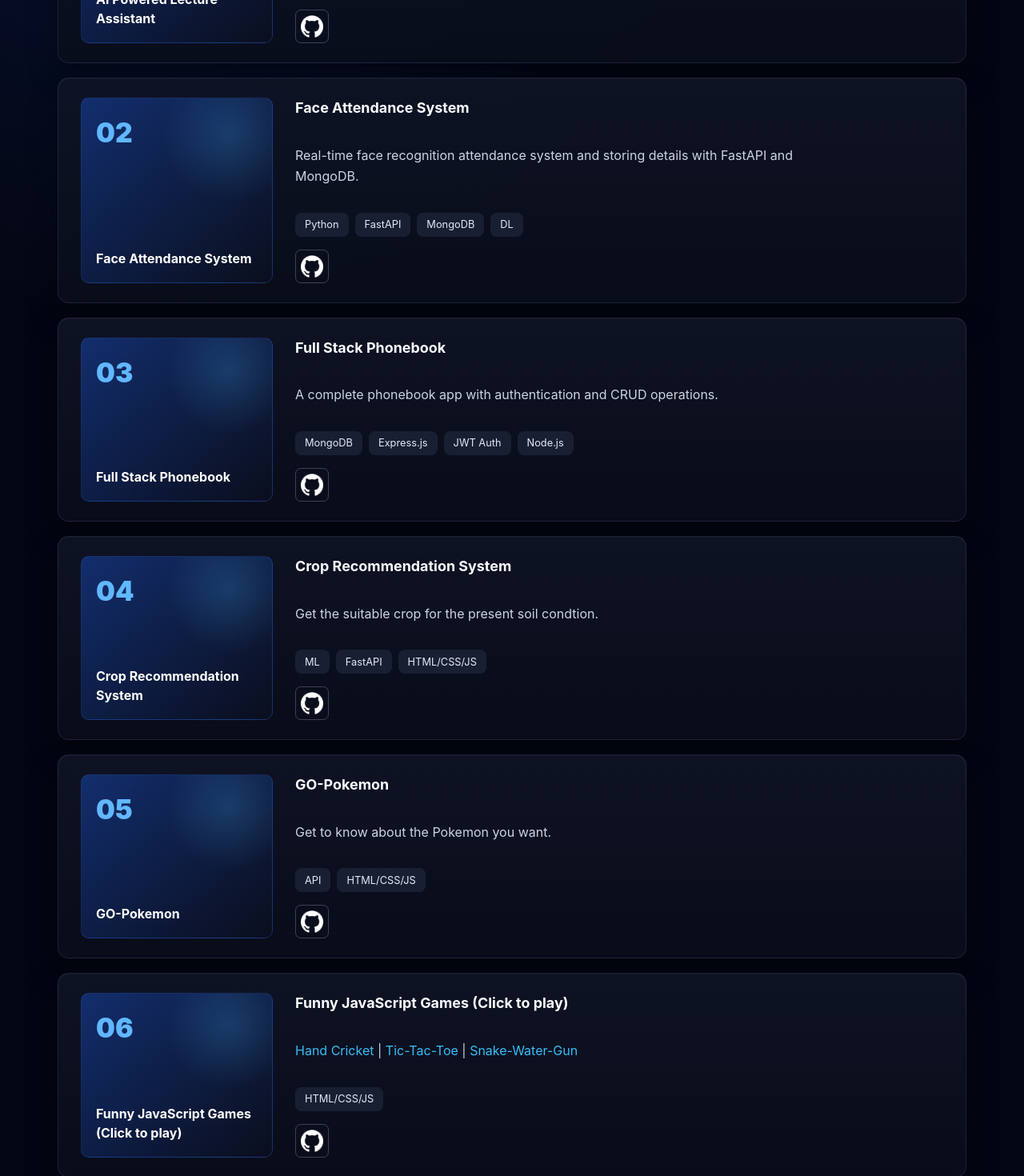
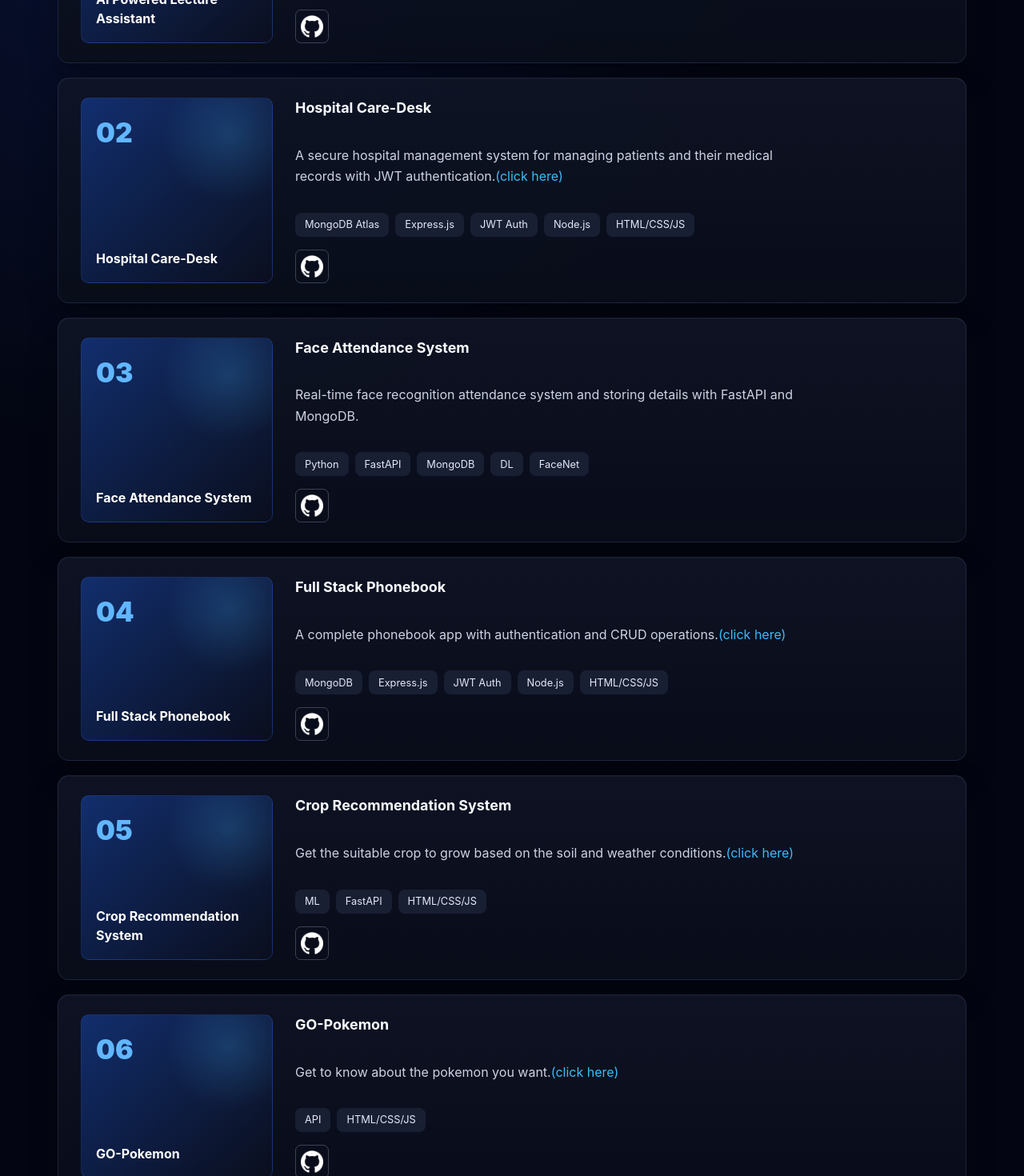
Before and after one commit to kanvapatel1234/kanvapatel, a React (Vite) app: page / in a window 1280 px wide. Shown: the part 2040-3510 px from the top of the page at 80% size. Built offline with nearby package versions, Linux system fonts and the light colour scheme.

Commit message:
new project added

```diff
--- a/index.html
+++ b/index.html
@@ -4,7 +4,7 @@
     <meta charset="UTF-8" />
     <link rel="icon" type="image/png" href="/src/assets/hero.png" />
     <meta name="viewport" content="width=device-width, initial-scale=1.0" />
-    <title>me</title>
+    <title>Kanva Patel - Portfolio</title>
   </head>
   <body>
     <div id="root"></div>
--- a/src/App.jsx
+++ b/src/App.jsx
@@ -33,31 +33,62 @@ const projects = [
   {
     title: 'AI Powered Lecture Assistant',
     description:
-      'Transcribes YouTube lectures and generates summaries using transcripts and LLM tools and can download the notes.',
+      'Built an AI-powered lecture assistant that transcribes YouTube videos, generates structured summaries using LLMs, and exports downloadable study notes.',
     tags: ['Python', 'FastAPI', 'MongoDB', 'LLM','JWT Auth'],
+  },
+  {
+    title: 'Hospital Care-Desk',
+    description:(
+      <>A secure hospital management system for managing patients and their medical records with JWT authentication.
+      <a
+        href="https://hospital-caredesk.onrender.com/"
+        target="_blank"
+        rel="noopener noreferrer"
+        style={{ color: "#38bdf8", textDecoration: "none" }}
+      >
+        (click here)
+      </a></>),
+
+    tags: ['MongoDB Atlas', 'Express.js', 'JWT Auth', 'Node.js',"HTML/CSS/JS"]
   },
   {
     title: 'Face Attendance System',
     description:
       'Real-time face recognition attendance system and storing details with FastAPI and MongoDB.',
-    tags: ['Python', 'FastAPI', 'MongoDB', 'DL'],
+    tags: ['Python', 'FastAPI', 'MongoDB', 'DL','FaceNet']
   },
   {
     title: 'Full Stack Phonebook',
-    description:
-      'A complete phonebook app with authentication and CRUD operations.',
-    tags: ['MongoDB', 'Express.js', 'JWT Auth', 'Node.js'],
+    description:(<>A complete phonebook app with authentication and CRUD operations.
+    <a
+              href="https://phonebook-kyfw.onrender.com/"
+        target="_blank"
+        rel="noopener noreferrer"
+        style={{ color: "#38bdf8", textDecoration: "none" }}>(click here)</a></>)
+      ,
+    tags: ['MongoDB', 'Express.js', 'JWT Auth', 'Node.js',"HTML/CSS/JS"],
   },
   {
     title: 'Crop Recommendation System',
-    description:
-      'Get the suitable crop for the present soil condtion.',
+    description:(<>Get the suitable crop to grow based on the soil and weather conditions.
+    <a
+              href="https://crop-prediction-theta.vercel.app/"
+        target="_blank"
+        rel="noopener noreferrer"
+        style={{ color: "#38bdf8", textDecoration: "none" }}>(click here)</a></>)
+      ,
     tags: ['ML', 'FastAPI', 'HTML/CSS/JS'],
   },
   {
     title: 'GO-Pokemon',
-    description:
-      'Get to know about the Pokemon you want.',
+        description:(<>Get to know about the pokemon you want.
+    <a
+              href="https://kanvapatel1234.github.io/go-pokemon/"
+        target="_blank"
+        rel="noopener noreferrer"
+        style={{ color: "#38bdf8", textDecoration: "none" }}>(click here)</a></>)
+
+      ,
     tags: ['API','HTML/CSS/JS' ],
   },
   {
```
